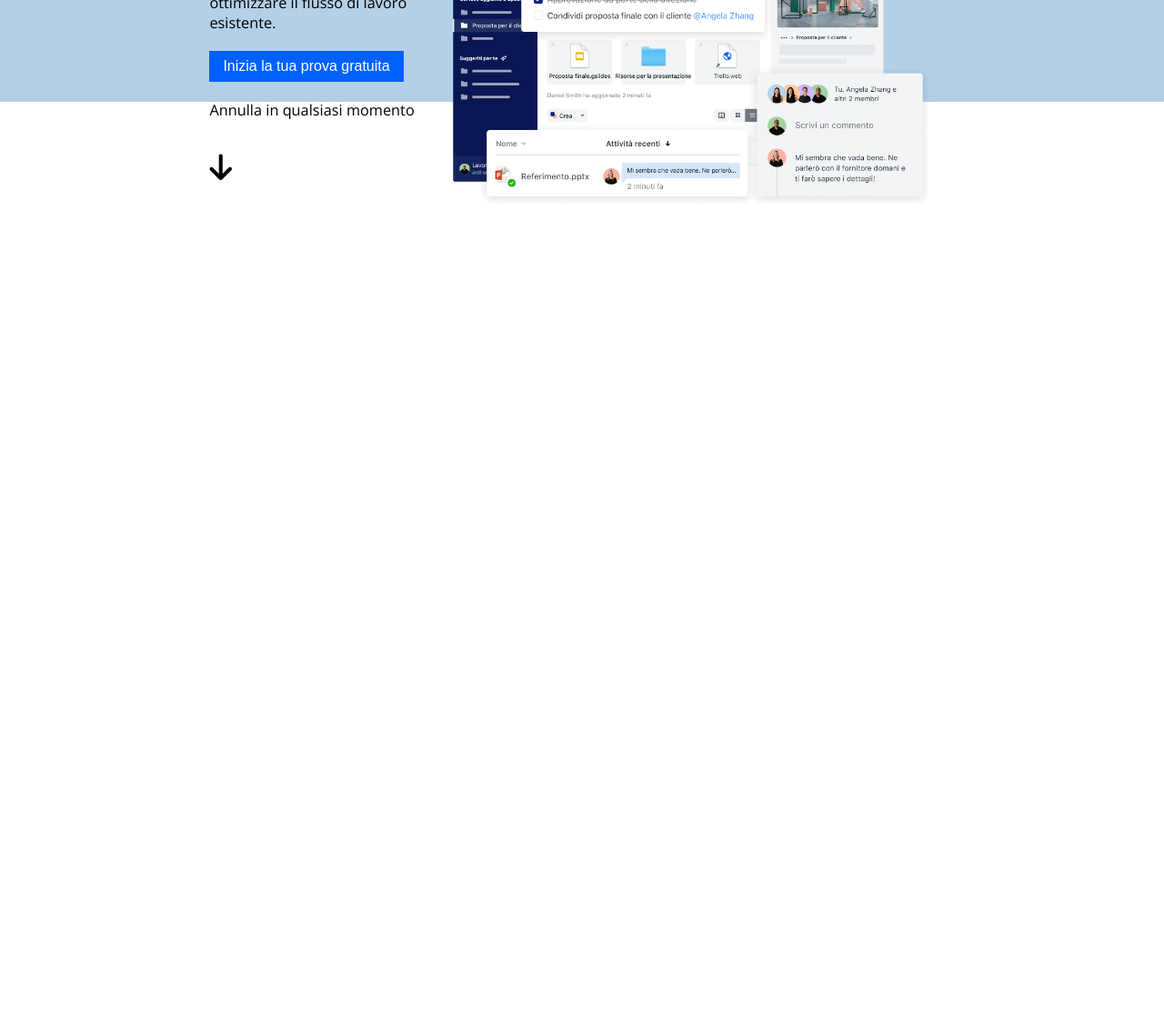
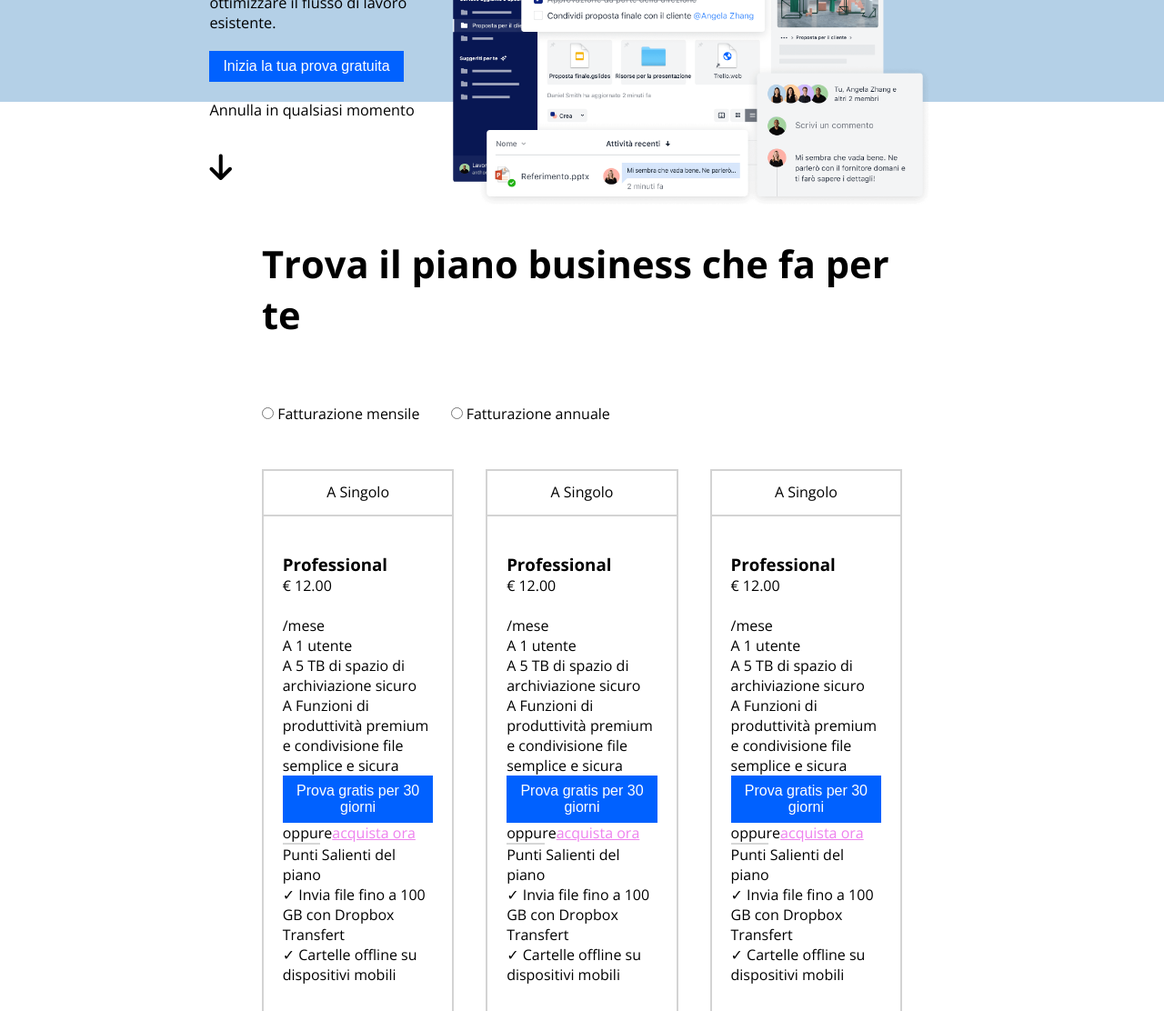
Before and after one commit to LisaKoizumiCipolla/htmlcss-dropbox, a plain HTML site: page Index.html in a window 1280 px wide. Shown: the part 668-1780 px from the top of the page at 91% size. Before the commit the page ends 968 px from the top, so only its background shows below. Drawn offline with nearby package versions, Linux system fonts and the light colour scheme.

Commit message:
Base columns

```diff
--- a/CSS/Index.css
+++ b/CSS/Index.css
@@ -32,7 +32,7 @@ ul{
     list-style-type: none;
 }
 
-li{
+header li{
     margin: 0 20px;
 }
 
@@ -44,6 +44,10 @@ button{
     align-items: center;
     font-size: 1rem;
     padding: 8px 15px;
+}
+
+.functioning>button{
+
     margin-right: 20px;
 }
 
@@ -99,3 +103,80 @@ h1{
     bottom: 20px;
     left: 0;
 }
+
+.main-container{
+    margin: 0 auto;
+    width: 55%;
+    height: 2100px;
+}
+
+h2{
+    font-size: 2.6rem;
+    padding: 150px 0 70px;
+}
+
+.radio-buttons>label{
+    margin-right: 30px;
+}
+
+.radio-buttons{
+    margin-bottom: 50px;
+}
+
+.plan-container{
+    width: 100%;
+    height: 1000px;
+    justify-content: space-between;
+}
+
+.plan{
+    width: 30%;
+    border: 2px solid lightgray;
+}
+
+.plan-title{
+    height: 5%;
+    padding: 12px 0 10px;
+    text-align: center;
+    border-bottom: 2px solid lightgray;
+}
+
+.plan-info{
+    width: 80%;
+    margin: 40px auto;
+}
+
+a{
+    color: violet;
+    text-decoration: underline;
+}
+
+.plan-button{
+    width: 100%;
+}
+
+.gray-line{
+    height: 2px;
+    width: 25%;
+    background-color: #D6D7D7;
+}
+
+.Enterprise-alone{
+    width: 100%;
+    border: 2px solid lightgray;
+    margin-top: 50px;
+}
+
+.Enterprise-alone>.plan-info{
+    width: 93%;
+}
+
+.contatta{
+    height: 50%;
+    width: 100%;
+    justify-content: space-between;
+}
+
+.enterprise-text{
+    width: 70%;
+}
--- a/Index.html
+++ b/Index.html
@@ -17,7 +17,7 @@
 
       <header>
         <nav class="flex">
-            <section class="plan flex">
+            <section class="dropbox flex">
                 <img class="logo flex" src="../htmlcss-dropbox/img/logo-small.png" alt="Dropbox Logo">
                 <ul class="flex">
                     <li>Perché Dropbox</li>
@@ -59,6 +59,120 @@
             </div>
         </section>
 
+        <section class="main-container">
+
+            <h2>Trova il piano business che fa per te</h2>
+            <div class="radio-buttons">
+                <input type="radio" name="drone" value="fatturazione-mensile">
+                <label for="fatturazione-mensile">Fatturazione mensile</label>
+
+                <input type="radio" name="drone" value="fatturazione-annuale">
+                <label for="fatturazione-annuale">Fatturazione annuale</label>
+            </div>
+
+            <div class="plan-container flex">
+                <div class="plan professional">
+                    <div class="plan-title">A Singolo</div>
+                    <div class="plan-info ">
+                        <h3>Professional</h3>
+
+                        <p>&euro; 12.00</p>
+                        <br>
+                        <p>/mese</p>
+
+                        <ul>
+                            <li>A 1 utente</li>
+                            <li>A 5 TB di spazio di archiviazione sicuro</li>
+                            <li>A Funzioni di produttività premium e condivisione file semplice e sicura</li>
+                        </ul>
+
+                        <button class="plan-button">Prova gratis per 30 giorni</button>
+
+                        <span>oppure</span><a href="">acquista ora</a>
+
+                        <div class="gray-line"></div>
+                        <p>Punti Salienti del piano</p>
+                        <ul>
+                            <li>&checkmark; Invia file fino a 100 GB con Dropbox Transfert</li>
+                            <li>&checkmark; Cartelle offline su dispositivi mobili</li>
+                        </ul>
+                    </div>
+                </div>
+
+                <div class="plan Team">
+                    <div class="plan-title">A Singolo</div>
+                    <div class="plan-info ">
+                        <h3>Professional</h3>
+
+                        <p>&euro; 12.00</p>
+                        <br>
+                        <p>/mese</p>
+
+                        <ul>
+                            <li>A 1 utente</li>
+                            <li>A 5 TB di spazio di archiviazione sicuro</li>
+                            <li>A Funzioni di produttività premium e condivisione file semplice e sicura</li>
+                        </ul>
+
+                        <button class="plan-button">Prova gratis per 30 giorni</button>
+
+                        <span>oppure</span><a href="">acquista ora</a>
+
+                        <div class="gray-line"></div>
+                        <p>Punti Salienti del piano</p>
+                        <ul>
+                            <li>&checkmark; Invia file fino a 100 GB con Dropbox Transfert</li>
+                            <li>&checkmark; Cartelle offline su dispositivi mobili</li>
+                        </ul>
+                    </div>
+                </div>
+
+                <div class="plan Enterprise">
+                    <div class="plan-title">A Singolo</div>
+                    <div class="plan-info ">
+                        <h3>Professional</h3>
+
+                        <p>&euro; 12.00</p>
+                        <br>
+                        <p>/mese</p>
+
+                        <ul>
+                            <li>A 1 utente</li>
+                            <li>A 5 TB di spazio di archiviazione sicuro</li>
+                            <li>A Funzioni di produttività premium e condivisione file semplice e sicura</li>
+                        </ul>
+
+                        <button class="plan-button">Prova gratis per 30 giorni</button>
+
+                        <span>oppure</span><a href="">acquista ora</a>
+
+                        <div class="gray-line"></div>
+                        <p>Punti Salienti del piano</p>
+                        <ul>
+                            <li>&checkmark; Invia file fino a 100 GB con Dropbox Transfert</li>
+                            <li>&checkmark; Cartelle offline su dispositivi mobili</li>
+                        </ul>
+                    </div>
+                </div>
+            </div>
+            <div class="Enterprise-alone">
+                <div class="plan-title">A Team</div>
+                <div class="plan-info">
+                    <div class="contatta flex">
+                        <div class="contatta-top">
+                            <h3>Enterprise</h2>
+                            <p>Contatta l'ufficio vendite per i prezzi</p>
+                        </div>
+                            <button>Contatta l'ufficio vendite</button>
+                    </div>
+                    <div class="enterprise-text">
+                        Soluzioni personalizzate e supporto su misura per aiutare i professionisti IT nella gestione su qualsiasi scala.
+                    </div>
+                </div>
+            </div>
+
+        </section>
+
       </main>
 
       <footer></footer>
```
